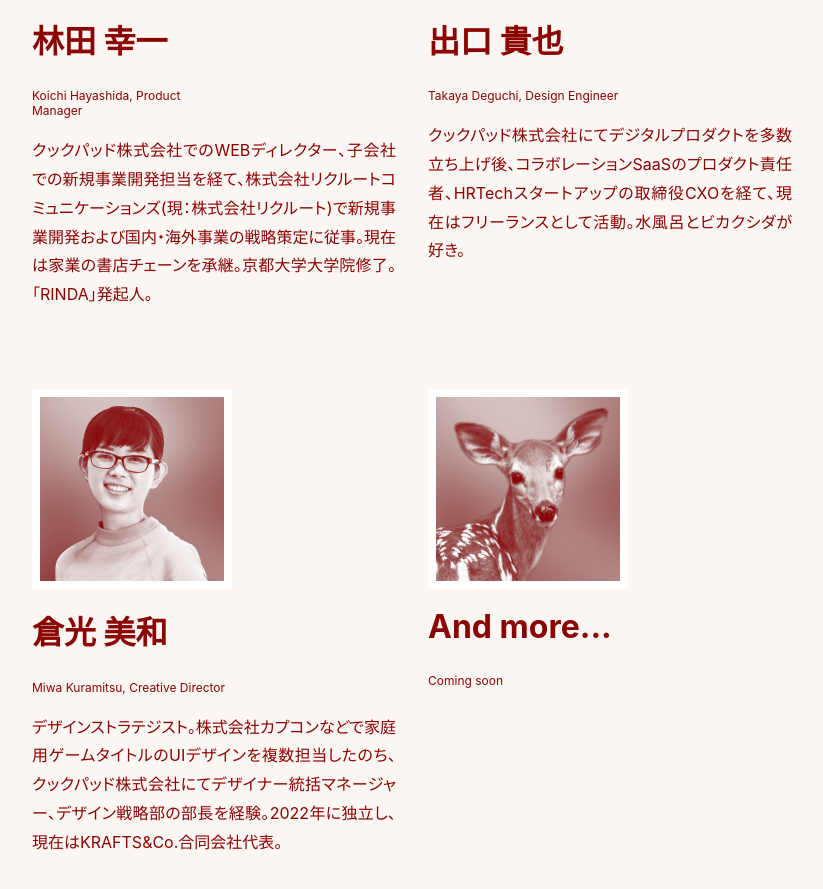
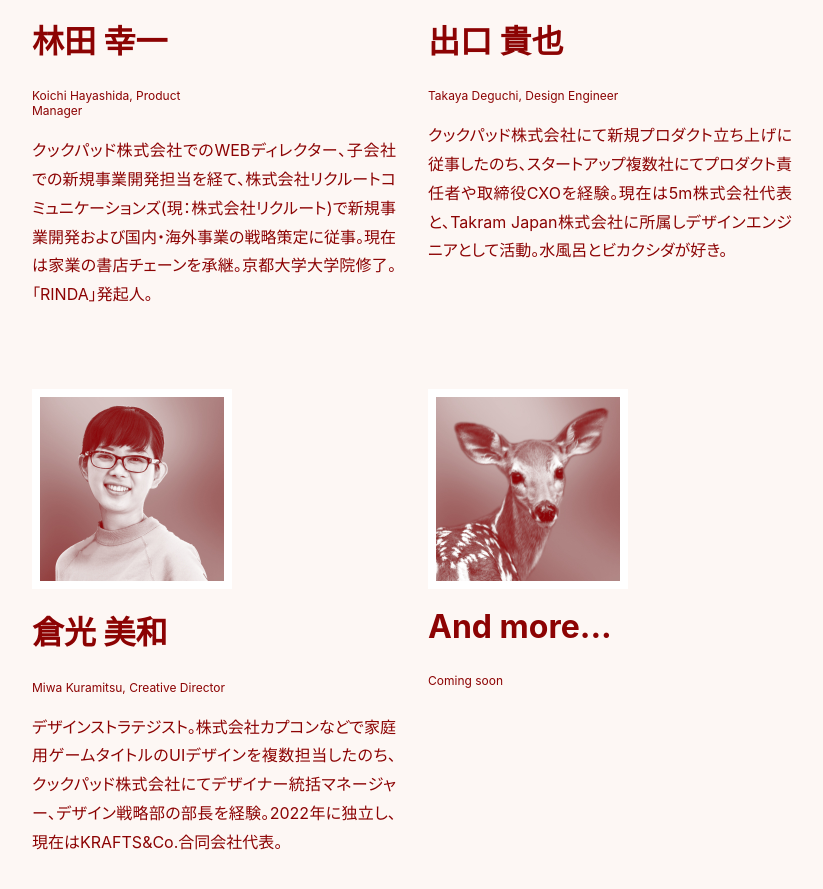
Before and after one commit to pinch-of-spice/pinch-of-spice.co, a Next.js app: page / in a window 1280 px wide. Shown: the part 2780-3669 px from the top of the page, without its empty margins (268-1091 px from the left). Built offline with nearby package versions, Linux system fonts and the light colour scheme; a web font is replaced by a local one.

Commit message:
Update profile

```diff
--- a/components/Members.tsx
+++ b/components/Members.tsx
@@ -38,7 +38,8 @@ export default function Members() {
             <span>Takaya Deguchi, Design Engineer</span>
           </div>
           <p>
-            クックパッド株式会社にてデジタルプロダクトを多数立ち上げ後、コラボレーションSaaSのプロダクト責任者、HRTechスタートアップの取締役CXOを経て、現在はフリーランスとして活動。水風呂とビカクシダが好き。
+            クックパッド株式会社にて新規プロダクト立ち上げに従事したのち、スタートアップ複数社にてプロダクト責任者や取締役CXOを経験。現在は5m株式会社代表と、Takram
+            Japan株式会社に所属しデザインエンジニアとして活動。水風呂とビカクシダが好き。
           </p>
         </li>
         <li>
```
